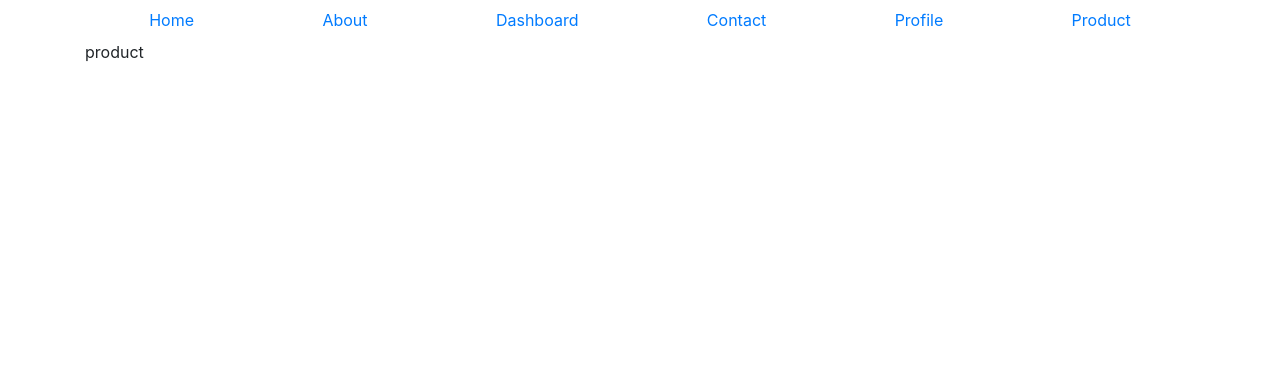
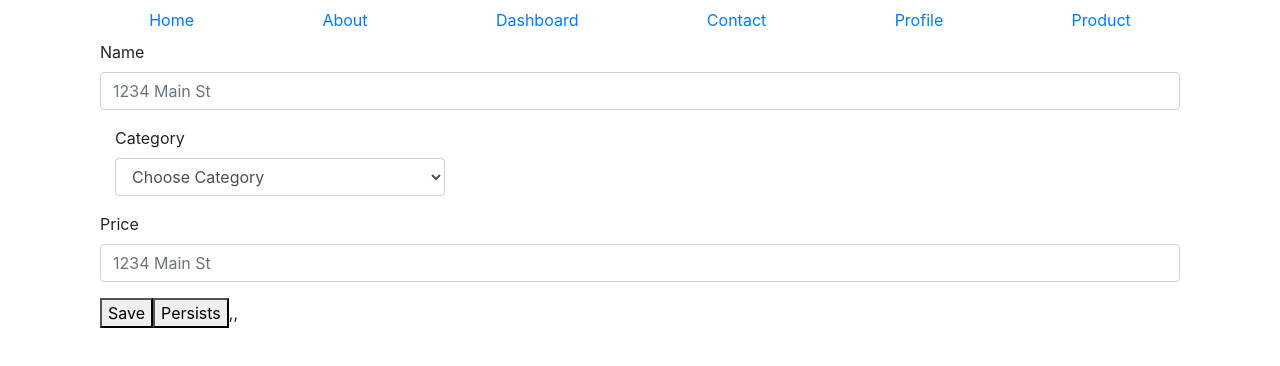
Before and after one commit to pkmaneri/myrouter, a React (Create React App) app: page /product in a window 1280 px wide. Shown: the top 366 px of the page. Built offline with nearby package versions, Linux system fonts and the light colour scheme.

Commit message:
product added

```diff
--- a/src/pages/Product.js
+++ b/src/pages/Product.js
@@ -1,11 +1,90 @@
 import React, { Component } from "react"
 
 export default class Product extends Component {
+    state = {
+        dataArr: [],
+        currentData: {
+            name: "",
+            category: "",
+            price: ""
+        }
+    }
+
+    componentDidMount() {
+        const foundState = localStorage.getItem("product")
+        console.log(foundState)
+        if (foundState != null) {
+            const foundStateObject = JSON.parse(foundState);
+            this.setState(prevState => {
+                return foundStateObject;
+            })
+        }
+    }
+    handleName(e) {
+        const name = (e.target.value)
+        this.setState(prevState => {
+            prevState.currentData.name = name;
+            return prevState
+        })
+    }
+    handleCategory(e) {
+        const category = (e.target.value)
+        this.setState(prevState => {
+            prevState.currentData.category = category;
+            return prevState
+        })
+    }
+    handlePrice(e) {
+        const price = (e.target.value)
+        this.setState(prevState => {
+            prevState.currentData.price = price;
+            return prevState
+        })
+    }
+    handleSave() {
+        this.setState(prevState =>{
+            console.log(prevState)
+            prevState.dataArr.push(prevState.currentData)
+            return prevState
+        })
+    }
+    handlePersists(){
+            const productdataArrstate = JSON.stringify(this.state.dataArr);
+            localStorage.setItem("product", productdataArrstate)
+        }
+
     render() {
         return (
-            <>
-                product
-            </>
+            <div className="container">
+
+                    <div className="form-group">
+                        <label htmlFor="inputName">Name</label>
+                        <input type="text" className="form-control" id="inputName" placeholder="1234 Main St"
+                            value={this.state.name}
+                            onChange={this.handleName.bind(this)} />
+                    </div>
+                    <div className="form-group col-md-4">
+                        <label htmlFor="inputcategory">Category</label>
+                        <select id="inputcategory" className="form-control"
+                            value={this.state.category} onChange={this.handleCategory.bind(this)}>
+                            <option value="0">Choose Category</option>
+                            <option value="1" >Food</option>
+                            <option value="2">Electronics</option>
+                            <option value="3">Fruits</option>
+                        </select>
+                    </div>
+                    <div className="form-group">
+                        <label htmlFor="inputPrice">Price</label>
+                        <input type="number" className="form-control" id="inputPrice" placeholder="1234 Main St"
+                            value={this.state.price}
+                            onChange={this.handlePrice.bind(this)} />
+                    </div>
+                    <button onClick={this.handleSave.bind(this)}>Save</button>
+                    <button onClick={this.handlePersists.bind(this)}>Persists</button>
+
+                    {this.state.currentData.name},{this.state.currentData.category},{this.state.currentData.price}
+
+            </div>
         )
     }
 }
```
